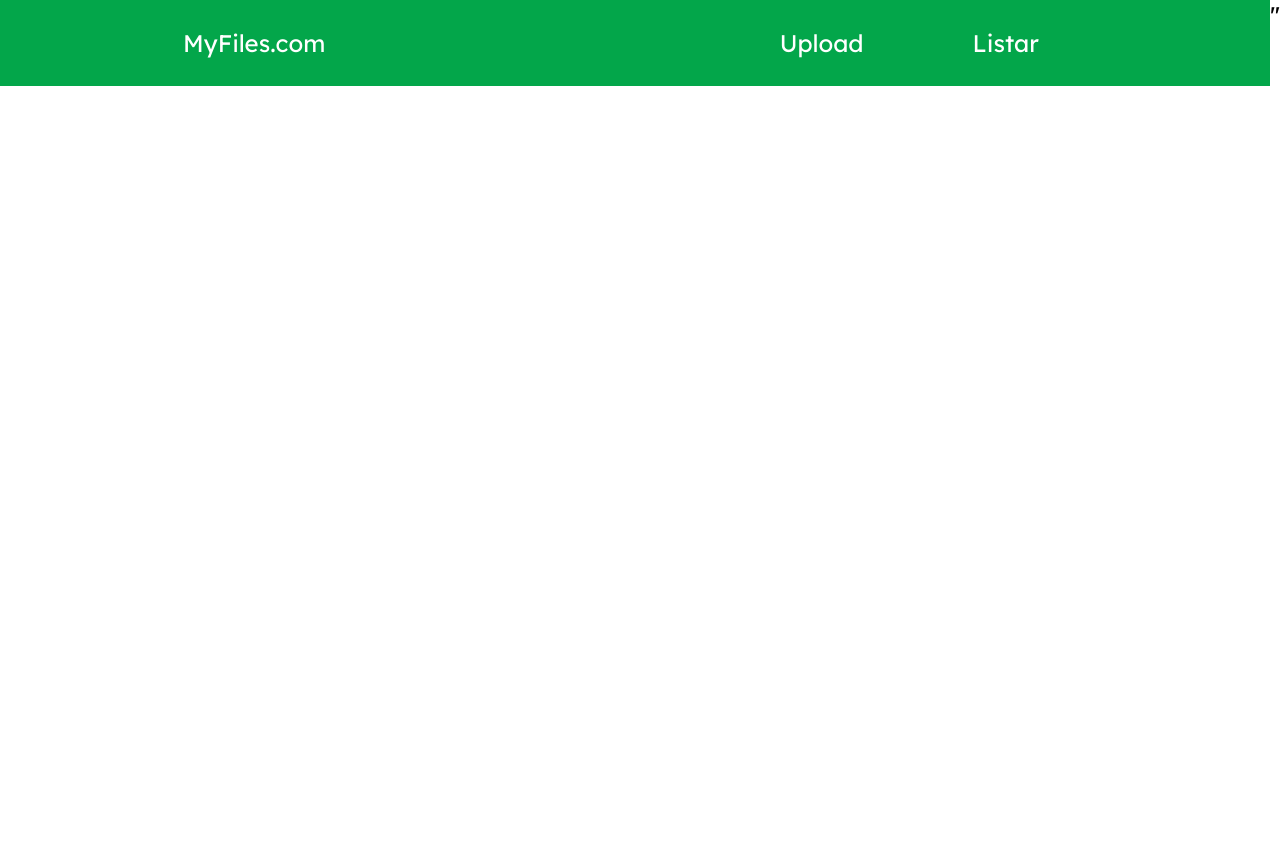
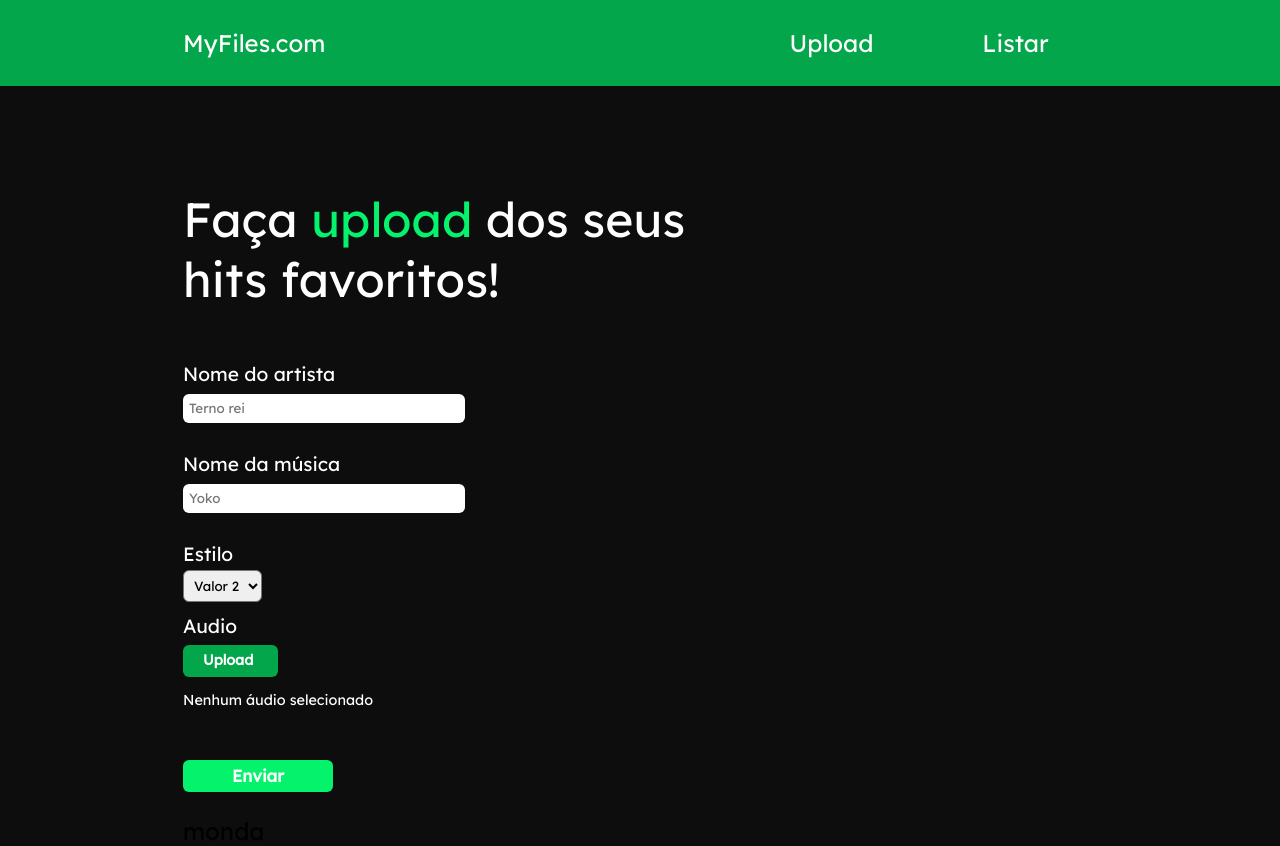
Before and after one commit to Henrique-Gomesz/myFiles.com, a plain HTML site: page index.html in a window 1280 px wide. Before the commit the page ends 800 px from the top, so only its background shows below. Drawn offline with Linux system fonts and the light colour scheme.

Commit message:
feat: added upload page

```diff
--- a/index.html
+++ b/index.html
@@ -1,6 +1,7 @@
 <!DOCTYPE html>
 <html lang="en">
   <head>
+
     <meta charset="UTF-8" />
     <meta http-equiv="X-UA-Compatible" content="IE=edge" />
     <meta name="viewport" content="width=device-width, initial-scale=1.0" />
@@ -27,6 +28,79 @@
         </nav>
       </nav>
     </header>
-  ''
+    <section   class="contentContainer">
+      <div class="inputSideContainer">
+        <div class="titleContainer">
+          <p class="title">
+            Faça <span>upload</span> dos seus <br />
+            hits favoritos!
+          </p>
+        </div>
+        <div onsubmit="(e) => e.preventDefault() " class="formContainer" >
+          <div class="individualInputContainer">
+            <div class="inputContainer">
+              <div class="inputLabelContainer">
+                <label for="artistName" class="inputLabel"
+                  >Nome do artista</label
+                >
+              </div>
+              <input
+                id="artistName"
+                placeholder="Terno rei"
+                type="text"
+                class="inputStyle"
+              />
+            </div>
+          </div>
+          <div class="individualInputContainer">
+            <div class="inputContainer">
+              <div class="inputLabelContainer">
+                <label for="artistName" class="inputLabel"
+                  >Nome da música</label
+                >
+              </div>
+              <input
+                id="musicName"
+                placeholder="Yoko"
+                type="text"
+                class="inputStyle"
+              />
+            </div>
+          </div>
+          <div class="individualInputContainer">
+            <div class="inputContainer">
+              <div class="inputLabelContainer">
+                <label for="artistName" class="inputLabel"
+                  >Estilo</label
+                >
+                <div/>
+              <select name="musicStyle" id="musicStyle">
+                <option value="valor1">Valor 1</option>
+                <option value="valor2" selected>Valor 2</option>
+                <option value="valor3">Valor 3</option>
+              </select>
+            </div>
+          </div>
+          <div class="inputFileContainer">
+            <div class="inputFileLabelContainer">
+              <label for="audioInput" class="inputLabel">Audio</label>
+            </div>
+            <button onclick="openFileDialog()"  class="fileInputButton">Upload</button>
+            <div class="inputFileNameContainer">
+              <p id="fileName" class="inputFileName">
+              </p>
+            </div>
+            <input onchange="updateFileName()" id="fileInput"  class="fileInput" type="file"/>
+            <div class="submitButtonContainer">
+              <button class="submitButton">Enviar</button>
+            </div>
+          </div>
+        </div>
+      </div>
+      <div class="imageSideContainer">
+        <div>monda</div>
+      </div>
+    </section>
+    <script type="text/javascript" src="./script.js"></script>
   </body>
 </html>
--- a/index.styles.css
+++ b/index.styles.css
@@ -2,6 +2,8 @@ body {
   margin: 0px 0px;
   padding: 0px;
   display: flex;
+  flex-direction: column;
+  background-color: #0d0d0d;
 }
 
 html {
@@ -9,15 +11,24 @@ html {
   font-size: 24px;
 }
 
-.contentContainer {
-  padding: 0px 183px;
+p > span {
+  color: #05f26c;
+}
+
+select {
+  font-family: "Lexend", sans-serif;
+  border-radius: 6px;
+  padding: 6px;
+}
+
+select:focus {
+  outline: none;
 }
 
 .navbarContainer {
   display: flex;
   flex-direction: row;
   padding: 0px 183px;
-  width: 100%;
   background-color: #03a64a;
   max-height: 86px;
   justify-content: space-between;
@@ -52,5 +63,141 @@ html {
 
 .navbarItem {
   color: white;
+
   font-size: 1rem;
 }
+
+.contentContainer {
+  padding: 55px 183px 0px 183px;
+  display: flex;
+  justify-content: space-between;
+}
+
+.inputSideContainer {
+  display: flex;
+  flex-direction: column;
+}
+
+.imageSideContainer {
+}
+
+.titleContainer {
+}
+
+.title {
+  font-size: 2rem;
+  color: white;
+}
+
+.formContainer {
+  margin: 0px;
+  padding: 0px;
+  display: flex;
+  flex-direction: column;
+}
+
+.inputContainer {
+  margin: 0px;
+  padding: 0px;
+  display: flex;
+  flex-direction: column;
+}
+
+.individualInputContainer {
+  display: flex;
+  flex-direction: column;
+  margin-bottom: 1rem;
+}
+
+.inputLabelContainer {
+  margin-bottom: 7px;
+}
+
+.inputLabel {
+  font-size: 0.8rem;
+  color: white;
+}
+
+.inputStyle {
+  font-family: "Lexend", sans-serif;
+  min-height: 1.2rem;
+  max-width: 270px;
+  border-radius: 6px;
+  border: none;
+  padding: 0px 6px;
+}
+
+.inputStyle:focus {
+  outline: none;
+}
+
+.inputFileContainer {
+  display: flex;
+  flex-direction: column;
+}
+
+.inputFileLabelContainer {
+  margin-bottom: 6px;
+}
+.fileInput {
+  display: none;
+}
+.fileInputButton {
+  border: 0px;
+  outline: none;
+  font-weight: bold;
+  padding: 6px 20px;
+  text-align: center;
+  font-size: 0.6rem;
+  min-height: 32px;
+  font-family: "Lexend", sans-serif;
+  display: flex;
+  color: white;
+  border-radius: 6px;
+  background-color: #03a64a;
+  flex-direction: column;
+  max-width: 95px;
+  transition: 0.5s;
+}
+
+.fileInputButton:hover {
+  transition: 0.5s;
+  cursor: pointer;
+  background-color: #08e266;
+}
+
+.inputFileNameContainer {
+}
+
+.inputFileName {
+  color: white;
+  font-size: 0.6rem;
+}
+
+.submitButtonContainer {
+  margin-top: 1.5rem;
+}
+
+.submitButton {
+  border: 0px;
+  outline: none;
+  font-weight: bold;
+  padding: 5px 20px;
+  text-align: center;
+  font-size: 0.7rem;
+  min-height: 32px;
+  font-family: "Lexend", sans-serif;
+  display: flex;
+  color: white;
+  border-radius: 6px;
+  background-color: #05f26c;
+  flex-direction: column;
+  align-items: center;
+  min-width: 150px;
+}
+
+.submitButton:hover {
+  transition: 0.5s;
+  cursor: pointer;
+  background-color: #028f3f;
+}
--- /dev/null
+++ b/script.js
@@ -0,0 +1,18 @@
+const fileName = document.getElementById("fileName");
+fileName.textContent = "Nenhum áudio selecionado";
+
+function openFileDialog() {
+  const fileInput = document.getElementById("fileInput");
+  fileInput.click();
+}
+
+function updateFileName() {
+  const fileInput = document.getElementById("fileInput");
+  const fileName = document.getElementById("fileName");
+
+  if (fileInput.files.length > 0) {
+    fileName.textContent = fileInput.files[0].name;
+  } else {
+    fileName.textContent = "Nenhum áudio selecionado";
+  }
+}
```
Also changed, not shown: 1 other file.
